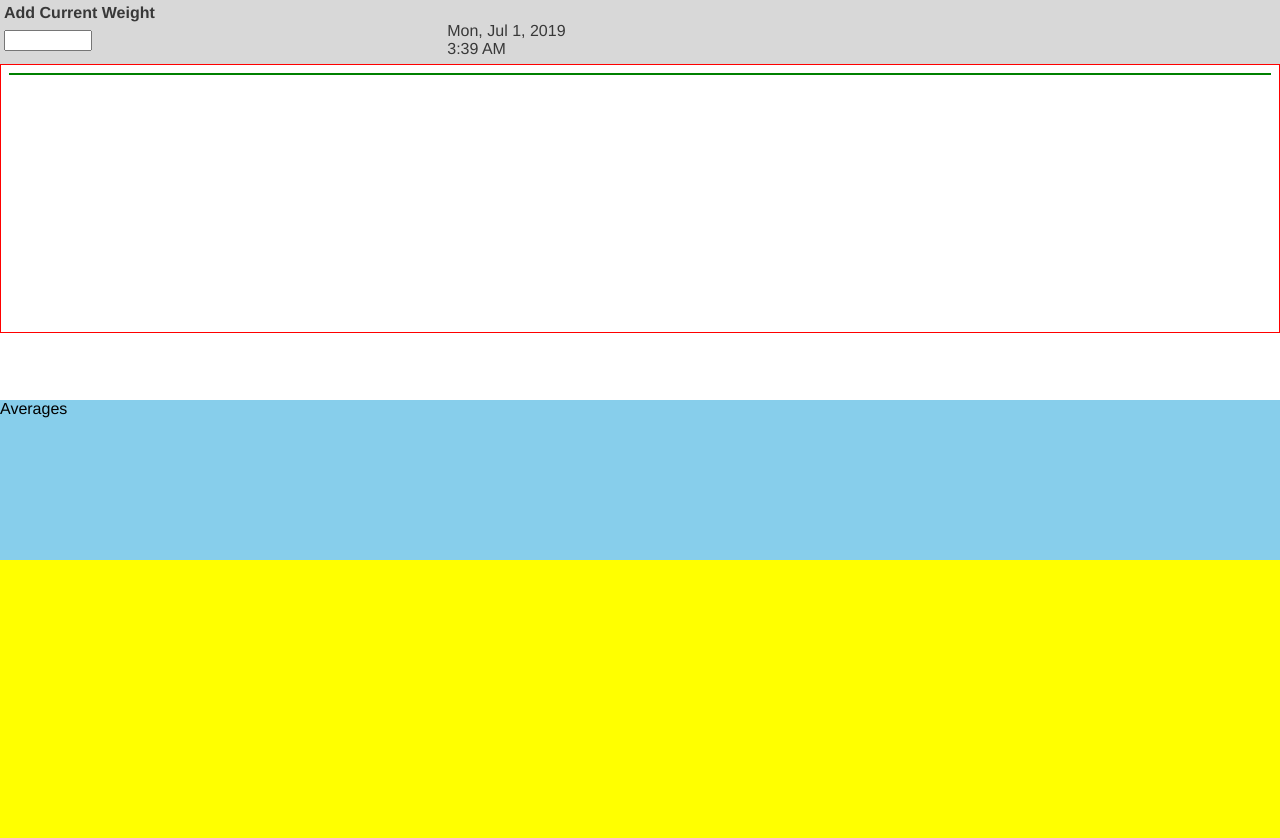
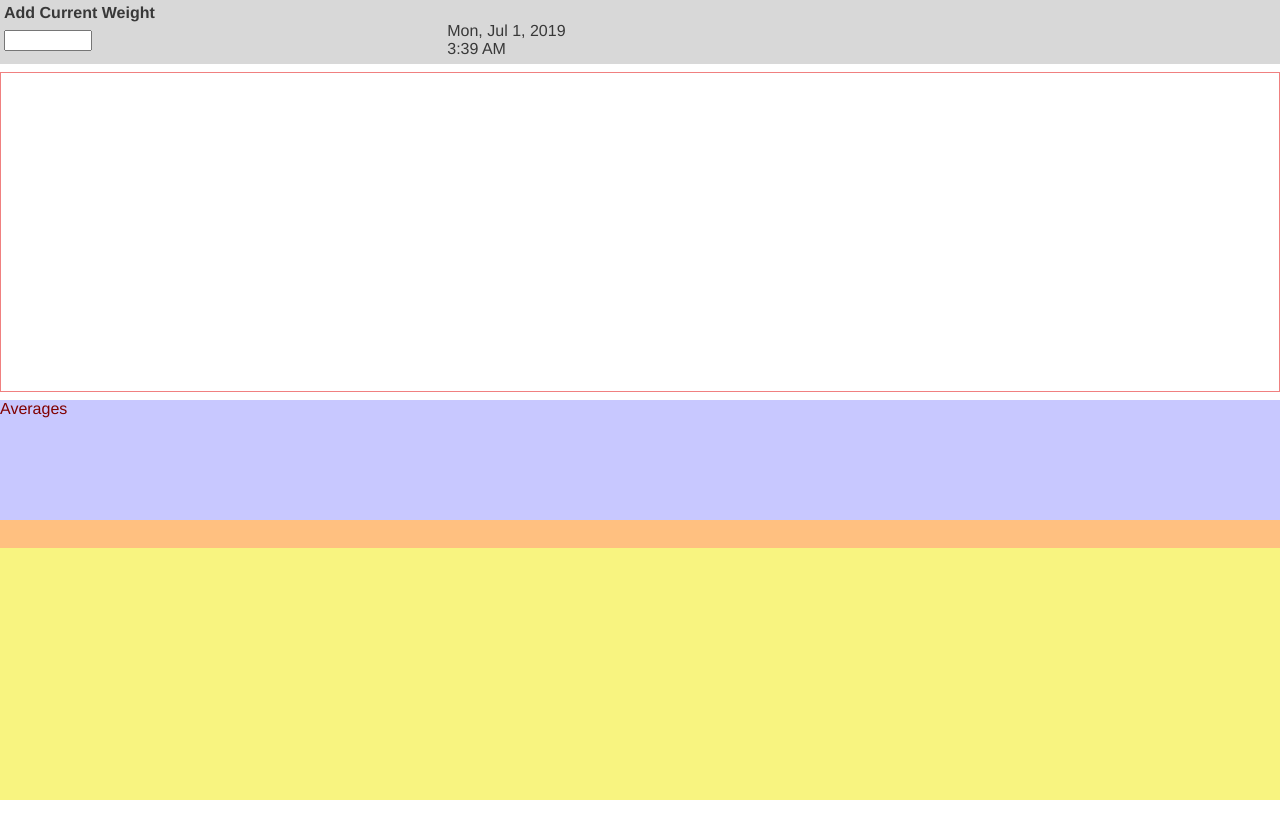
Before and after one commit to philrmass/hunger-habit, a React (Create React App) app: page / in a window 1280 px wide. Shown: the top 838 px of the page. After the commit the page ends 800 px from the top, so only its background shows below. Built offline with nearby package versions, Linux system fonts and the light colour scheme.

Commit message:
update styles and layout

```diff
--- a/src/components/App.js
+++ b/src/components/App.js
@@ -2,7 +2,8 @@ import React, { useEffect, useState } from 'react';
 import { useLocalStorage } from '../utilities/storage';
 import Averages from './Averages';
 import Graph from './Graph';
-import Weight from './Weight';
+import WeightInput from './WeightInput';
+import Weights from './Weights';
 
 
 function averageMonths(weights) {
@@ -73,9 +74,11 @@ function App() {
 
   return (
     <main className='page'>
-      <Weight
+      <WeightInput
+        saveWeight={saveWeight}
+      />
+      <Weights
         weights={weights}
-        saveWeight={saveWeight}
         deleteWeight={deleteWeight}
       />
       <Averages
--- a/src/components/Averages.js
+++ b/src/components/Averages.js
@@ -7,8 +7,8 @@ function Averages({ weights, years }) {
   const date = new Date();
 
   return (
-    <section className={styles.main}>
-      <div>
+    <section className='averagesSection'>
+      <div className={styles.title}>
         Averages
       </div>
       <ul>
--- a/src/components/Graph.js
+++ b/src/components/Graph.js
@@ -5,7 +5,9 @@ import styles from '../styles/Graph.module.css';
 
 function Weights({ weights }) {
   return (
-    <section className={styles.main}>
+    <section className='graphSection'>
+      <div className={styles.thing}>
+      </div>
     </section>
   );
 }
--- a/src/components/Weight.js
+++ b/src/components/WeightInput.js
@@ -1,10 +1,9 @@
 import React, { useState } from 'react';
 import PropTypes from 'prop-types';
-import styles from '../styles/Weight.module.css';
-import Weights from './Weights';
+import styles from '../styles/WeightInput.module.css';
 
 
-function Weight({ weights, saveWeight, deleteWeight }) {
+function WeightInput({ saveWeight }) {
   const [value, setValue] = useState('');
   const date = new Date();
   const dayOptions = { weekday: 'short', day: 'numeric', month: 'short', year: 'numeric' };
@@ -24,7 +23,7 @@ function Weight({ weights, saveWeight, deleteWeight }) {
   }
 
   return (
-    <section className='weight'>
+    <section className='weightInputSection'>
       <div className={styles.inputBox}>
         <div className={styles.label}>
           Add Current Weight
@@ -49,20 +48,12 @@ function Weight({ weights, saveWeight, deleteWeight }) {
           <div></div>
         </div>
       </div>
-      <div className={styles.weights}>
-        <Weights
-          weights={weights}
-          deleteWeight={deleteWeight}
-        />
-      </div>
     </section>
   );
 }
 
-Weight.propTypes = {
-  weights: PropTypes.arrayOf(PropTypes.object),
+WeightInput.propTypes = {
   saveWeight: PropTypes.func,
-  deleteWeight: PropTypes.func,
 };
 
-export default Weight;
+export default WeightInput;
--- a/src/components/Weights.js
+++ b/src/components/Weights.js
@@ -34,9 +34,11 @@ function Weights({ weights, deleteWeight }) {
   }
 
   return (
-    <section className={styles.box}>
-      <div className={styles.values}>
-        { weights.slice(0).reverse().map((value) => buildWeight(value)) }
+    <section className='weightsSection'>
+      <div className={styles.box}>
+        <div className={styles.values}>
+          { weights.slice(0).reverse().map((value) => buildWeight(value)) }
+        </div>
       </div>
     </section>
   );
--- a/src/index.css
+++ b/src/index.css
@@ -12,6 +12,7 @@
 }
 
 body {
+  height: 100%;
   margin: 0;
   padding: 0;
   font-family: "Helvetica", sans-serif;
@@ -38,20 +39,28 @@ button {
   height: 100vh;
 }
 
-.weight {
-  height: 50%;
+.weightInputSection {
+  height: 4rem;
   background: var(--weight-bg);
   color: var(--weight-color);
-  overflow-y: scroll;
 }
 
-.weights {
+.weightsSection {
+  height: calc(50% - 4rem);
   padding: 8px 0;
 }
 
-.weightValues {
+.averagesSection {
+  height: 15%;
+  background: #c8c8ff;
 }
 
+.graphSection {
+  height: 35%;
+  background: #f8f480;
+}
+
+/*
 .weightValues > * {
   padding-bottom: 8px;
 }
@@ -76,6 +85,11 @@ button {
   font-size: 0.8em;
 }
 
+.graph {
+  height: 35%;
+  background: var(--graph-bg);
+}
+
 .averages {
   height: 15%;
   padding: 8px;
@@ -84,12 +98,8 @@ button {
   font-size: 0.9em;
 }
 
+*/
 .average {
   display: flex;
   justify-content: space-around;
 }
-
-.graph {
-  height: 35%;
-  background: var(--graph-bg);
-}
--- a/src/styles/Averages.module.css
+++ b/src/styles/Averages.module.css
@@ -1,6 +1,12 @@
-.main {
-  height: 20%;
-  background: skyblue;
-  overflow-x: hidden;
+.box {
+  /*
   overflow-y: scroll;
+  */
 }
+
+.title {
+  color: #800000;
+}
+
+.values {
+}
--- a/src/styles/Graph.module.css
+++ b/src/styles/Graph.module.css
@@ -1,6 +1,11 @@
 .main {
-  height: 40%;
-  background: yellow;
+  /*
   overflow-x: scroll;
   overflow-y: hidden;
+  */
 }
+
+.thing {
+  height: 10%;
+  background: #ffc080;
+}
--- a/src/styles/Weights.module.css
+++ b/src/styles/Weights.module.css
@@ -1,6 +1,6 @@
 .box {
-  height: 80%;
-  border: 1px solid red;
+  height: 100%;
+  border: 1px solid #f08080;
   padding: 8px;
   /*
   background: #80ffdf;
@@ -14,5 +14,5 @@
   grid-template-columns: auto auto auto;
   align-items: center;
   color: #202020;
-  border: 1px solid green;
+  background: #e0e0e0;
 }
```
Also changed, not shown: src/styles/WeightInput.module.css (renamed from src/styles/Weight.module.css).
